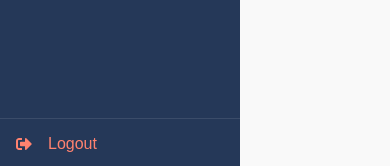
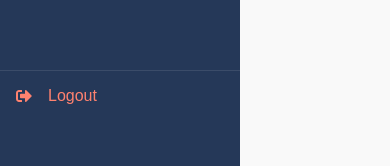
Before and after one commit to hamzhlh/Project-Web-v1, a React (Create React App) app in the folder app-frontend/: page /dashboard in a window 390 px wide. Shown: the part 675-841 px from the top of the page. Built offline with nearby package versions, Linux system fonts and the light colour scheme; sample sign-in values are in the browser's storage.

Commit message:
update css

```diff
--- a/app-frontend/src/components/Dashboard.css
+++ b/app-frontend/src/components/Dashboard.css
@@ -275,7 +275,9 @@
     left: -240px;
   }
 
-
+  .sidebar-footer{
+    padding-bottom: 64px;
+  }
 
   .sidebar.open {
     left: 0;
```
